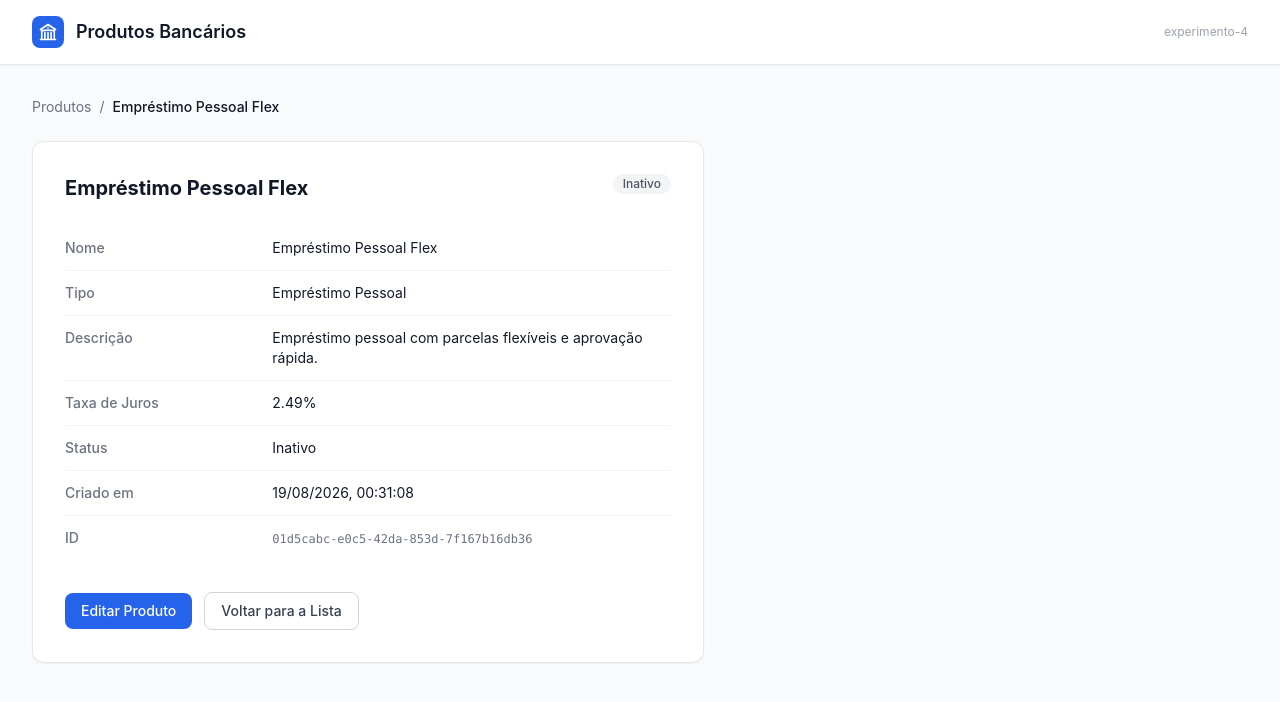
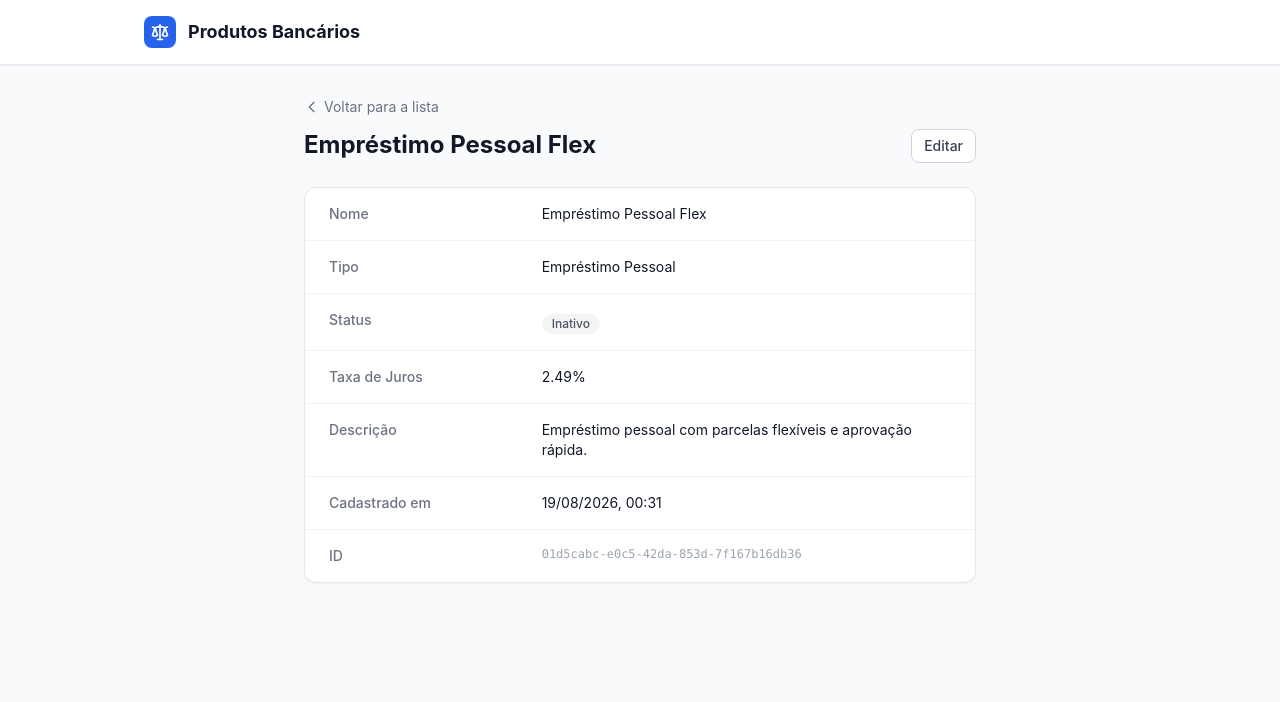
Before and after one commit to ldbarboza/experimento-4, a Next.js app: page /products/01d5cabc-e0c5-42da-853d-7f167b16db36 in a window 1280 px wide. Shown: the top 702 px of the page. Built offline with nearby package versions, Linux system fonts and the light colour scheme.

Commit message:
feat: add Next.js App Router pages (layout, home, products CRUD, 404)

```diff
--- a/src/app/layout.tsx
+++ b/src/app/layout.tsx
@@ -3,26 +3,18 @@ import './globals.css';
 
 export const metadata: Metadata = {
   title: 'Produtos Bancários | Experimento-4',
-  description: 'Sistema de cadastro de produtos bancários.',
+  description: 'Aplicação de cadastro de produtos bancários.',
 };
 
-export default function RootLayout({
-  children,
-}: {
-  children: React.ReactNode;
-}) {
+export default function RootLayout({ children }: { children: React.ReactNode }) {
   return (
     <html lang="pt-BR">
       <body>
-        {/* Top navigation bar */}
-        <header className="bg-white border-b border-gray-200 shadow-sm">
-          <div className="max-w-7xl mx-auto px-4 sm:px-6 lg:px-8">
-            <div className="flex items-center justify-between h-16">
-              <div className="flex items-center gap-3">
-                {/* Bank icon */}
-                <div className="flex items-center justify-center w-8 h-8 rounded-lg bg-blue-600">
+        <header className="border-b border-gray-200 bg-white shadow-sm">
+          <div className="mx-auto flex max-w-5xl items-center gap-3 px-4 py-4">
+            <div className="flex h-8 w-8 items-center justify-center rounded-lg bg-blue-600">
               <svg
-                    className="w-5 h-5 text-white"
+                className="h-5 w-5 text-white"
                 fill="none"
                 viewBox="0 0 24 24"
                 stroke="currentColor"
@@ -31,25 +23,16 @@ export default function RootLayout({
                 <path
                   strokeLinecap="round"
                   strokeLinejoin="round"
-                      d="M12 21v-8.25M15.75 21v-8.25M8.25 21v-8.25M3 9l9-6 9 6m-1.5 12V10.332A48.36 48.36 0 0012 9.75c-2.551 0-5.056.2-7.5.582V21M3 21h18M12 6.75h.008v.008H12V6.75z"
+                  d="M3 6l3 1m0 0l-3 9a5.002 5.002 0 006.001 0M6 7l3 9M6 7l6-2m6 2l3-1m-3 1l-3 9a5.002 5.002 0 006.001 0M18 7l3 9m-3-9l-6-2m0-2v2m0 16V5m0 16H9m3 0h3"
                 />
               </svg>
             </div>
-                <span className="text-lg font-semibold text-gray-900">
+            <a href="/" className="text-lg font-bold text-gray-900 hover:text-blue-600">
               Produtos Bancários
-                </span>
-              </div>
-              <span className="text-xs text-gray-400 hidden sm:block">
-                experimento-4
-              </span>
-            </div>
+            </a>
           </div>
         </header>
-
-        {/* Main content */}
-        <main className="max-w-7xl mx-auto px-4 sm:px-6 lg:px-8 py-8">
-          {children}
-        </main>
+        <main className="mx-auto max-w-5xl px-4 py-8">{children}</main>
       </body>
     </html>
   );
--- a/src/app/products/[id]/edit/page.tsx
+++ b/src/app/products/[id]/edit/page.tsx
@@ -10,6 +10,13 @@ interface EditProductPageProps {
   params: { id: string };
 }
 
+export async function generateMetadata({ params }: EditProductPageProps) {
+  const product = productStore.getById(params.id);
+  return {
+    title: product ? `Editar: ${product.name} | Produtos Bancários` : 'Editar Produto',
+  };
+}
+
 export default function EditProductPage({ params }: EditProductPageProps) {
   const product = productStore.getById(params.id);
 
@@ -18,25 +25,31 @@ export default function EditProductPage({ params }: EditProductPageProps) {
   }
 
   return (
-    <div className="max-w-2xl">
-      {/* Breadcrumb */}
-      <nav className="flex items-center gap-2 text-sm text-gray-500 mb-6">
-        <Link href="/" className="hover:text-blue-600 transition-colors">
-          Produtos
-        </Link>
-        <span>/</span>
+    <div className="mx-auto max-w-2xl">
+      <div className="mb-6">
         <Link
           href={`/products/${product.id}`}
-          className="hover:text-blue-600 transition-colors truncate max-w-[150px]"
+          className="inline-flex items-center gap-1 text-sm text-gray-500 hover:text-gray-700"
         >
-          {product.name}
+          <svg
+            className="h-4 w-4"
+            fill="none"
+            viewBox="0 0 24 24"
+            stroke="currentColor"
+            strokeWidth={2}
+          >
+            <path strokeLinecap="round" strokeLinejoin="round" d="M15 19l-7-7 7-7" />
+          </svg>
+          Voltar para detalhes
         </Link>
-        <span>/</span>
-        <span className="text-gray-900 font-medium">Editar</span>
-      </nav>
+        <h1 className="mt-2 text-2xl font-bold text-gray-900">Editar Produto</h1>
+        <p className="mt-1 text-sm text-gray-500">
+          Atualize os dados do produto{' '}
+          <span className="font-medium text-gray-700">{product.name}</span>.
+        </p>
+      </div>
 
-      <div className="bg-white rounded-xl border border-gray-200 shadow-sm p-6 sm:p-8">
-        <h1 className="text-xl font-bold text-gray-900 mb-6">Editar Produto</h1>
+      <div className="rounded-xl border border-gray-200 bg-white p-6 shadow-sm">
         <ProductForm initialData={product} />
       </div>
     </div>
--- a/src/app/products/[id]/page.tsx
+++ b/src/app/products/[id]/page.tsx
@@ -17,46 +17,57 @@ export default function ProductDetailPage({ params }: ProductDetailPageProps) {
     notFound();
   }
 
-  const fields = [
-    { label: 'Nome', value: product.name },
-    { label: 'Tipo', value: product.type },
-    {
-      label: 'Descrição',
-      value: product.description ?? <span className="text-gray-400 italic">Não informado</span>,
-    },
-    {
-      label: 'Taxa de Juros',
-      value:
-        product.interestRate !== undefined
-          ? `${product.interestRate.toFixed(2)}%`
-          : <span className="text-gray-400 italic">Não informado</span>,
-    },
-    { label: 'Status', value: product.status },
-    {
-      label: 'Criado em',
-      value: new Date(product.createdAt).toLocaleString('pt-BR'),
-    },
-    { label: 'ID', value: <span className="font-mono text-xs text-gray-500">{product.id}</span> },
-  ];
+  const formattedDate = new Date(product.createdAt).toLocaleDateString('pt-BR', {
+    day: '2-digit',
+    month: '2-digit',
+    year: 'numeric',
+    hour: '2-digit',
+    minute: '2-digit',
+  });
 
   return (
-    <div className="max-w-2xl">
-      {/* Breadcrumb */}
-      <nav className="flex items-center gap-2 text-sm text-gray-500 mb-6">
-        <Link href="/" className="hover:text-blue-600 transition-colors">
-          Produtos
+    <div className="mx-auto max-w-2xl">
+      <div className="mb-6">
+        <Link
+          href="/"
+          className="inline-flex items-center gap-1 text-sm text-gray-500 hover:text-gray-700"
+        >
+          <svg
+            className="h-4 w-4"
+            fill="none"
+            viewBox="0 0 24 24"
+            stroke="currentColor"
+            strokeWidth={2}
+          >
+            <path strokeLinecap="round" strokeLinejoin="round" d="M15 19l-7-7 7-7" />
+          </svg>
+          Voltar para a lista
         </Link>
-        <span>/</span>
-        <span className="text-gray-900 font-medium truncate max-w-[200px]">
-          {product.name}
-        </span>
-      </nav>
+        <div className="mt-2 flex items-start justify-between">
+          <h1 className="text-2xl font-bold text-gray-900">{product.name}</h1>
+          <Link href={`/products/${product.id}/edit`}>
+            <Button variant="secondary" size="sm">
+              Editar
+            </Button>
+          </Link>
+        </div>
+      </div>
 
-      <div className="bg-white rounded-xl border border-gray-200 shadow-sm p-6 sm:p-8">
-        <div className="flex items-start justify-between mb-6">
-          <h1 className="text-xl font-bold text-gray-900">{product.name}</h1>
+      <div className="overflow-hidden rounded-xl border border-gray-200 bg-white shadow-sm">
+        <dl className="divide-y divide-gray-100">
+          <div className="px-6 py-4 sm:grid sm:grid-cols-3 sm:gap-4">
+            <dt className="text-sm font-medium text-gray-500">Nome</dt>
+            <dd className="mt-1 text-sm text-gray-900 sm:col-span-2 sm:mt-0">{product.name}</dd>
+          </div>
+          <div className="px-6 py-4 sm:grid sm:grid-cols-3 sm:gap-4">
+            <dt className="text-sm font-medium text-gray-500">Tipo</dt>
+            <dd className="mt-1 text-sm text-gray-900 sm:col-span-2 sm:mt-0">{product.type}</dd>
+          </div>
+          <div className="px-6 py-4 sm:grid sm:grid-cols-3 sm:gap-4">
+            <dt className="text-sm font-medium text-gray-500">Status</dt>
+            <dd className="mt-1 sm:col-span-2 sm:mt-0">
               <span
-            className={`inline-flex items-center px-2.5 py-0.5 rounded-full text-xs font-medium ${
+                className={`inline-flex rounded-full px-2.5 py-0.5 text-xs font-medium ${
                   product.status === 'Ativo'
                     ? 'bg-green-100 text-green-800'
                     : 'bg-gray-100 text-gray-600'
@@ -64,25 +75,31 @@ export default function ProductDetailPage({ params }: ProductDetailPageProps) {
               >
                 {product.status}
               </span>
+            </dd>
           </div>
-
-        <dl className="divide-y divide-gray-100">
-          {fields.map(({ label, value }) => (
-            <div key={label} className="py-3 sm:grid sm:grid-cols-3 sm:gap-4">
-              <dt className="text-sm font-medium text-gray-500">{label}</dt>
-              <dd className="mt-1 text-sm text-gray-900 sm:col-span-2 sm:mt-0">{value}</dd>
+          <div className="px-6 py-4 sm:grid sm:grid-cols-3 sm:gap-4">
+            <dt className="text-sm font-medium text-gray-500">Taxa de Juros</dt>
+            <dd className="mt-1 text-sm text-gray-900 sm:col-span-2 sm:mt-0">
+              {product.interestRate !== undefined ? `${product.interestRate}%` : '—'}
+            </dd>
           </div>
-          ))}
+          <div className="px-6 py-4 sm:grid sm:grid-cols-3 sm:gap-4">
+            <dt className="text-sm font-medium text-gray-500">Descrição</dt>
+            <dd className="mt-1 text-sm text-gray-900 sm:col-span-2 sm:mt-0">
+              {product.description || <span className="text-gray-400">—</span>}
+            </dd>
+          </div>
+          <div className="px-6 py-4 sm:grid sm:grid-cols-3 sm:gap-4">
+            <dt className="text-sm font-medium text-gray-500">Cadastrado em</dt>
+            <dd className="mt-1 text-sm text-gray-900 sm:col-span-2 sm:mt-0">{formattedDate}</dd>
+          </div>
+          <div className="px-6 py-4 sm:grid sm:grid-cols-3 sm:gap-4">
+            <dt className="text-sm font-medium text-gray-500">ID</dt>
+            <dd className="mt-1 font-mono text-xs text-gray-400 sm:col-span-2 sm:mt-0">
+              {product.id}
+            </dd>
+          </div>
         </dl>
-
-        <div className="mt-8 flex items-center gap-3">
-          <Link href={`/products/${product.id}/edit`}>
-            <Button variant="primary">Editar Produto</Button>
-          </Link>
-          <Link href="/">
-            <Button variant="secondary">Voltar para a Lista</Button>
-          </Link>
-        </div>
       </div>
     </div>
   );
--- a/src/app/products/new/page.tsx
+++ b/src/app/products/new/page.tsx
@@ -8,18 +8,28 @@ export const metadata = {
 
 export default function NewProductPage() {
   return (
-    <div className="max-w-2xl">
-      {/* Breadcrumb */}
-      <nav className="flex items-center gap-2 text-sm text-gray-500 mb-6">
-        <Link href="/" className="hover:text-blue-600 transition-colors">
-          Produtos
+    <div className="mx-auto max-w-2xl">
+      <div className="mb-6">
+        <Link
+          href="/"
+          className="inline-flex items-center gap-1 text-sm text-gray-500 hover:text-gray-700"
+        >
+          <svg
+            className="h-4 w-4"
+            fill="none"
+            viewBox="0 0 24 24"
+            stroke="currentColor"
+            strokeWidth={2}
+          >
+            <path strokeLinecap="round" strokeLinejoin="round" d="M15 19l-7-7 7-7" />
+          </svg>
+          Voltar para a lista
         </Link>
-        <span>/</span>
-        <span className="text-gray-900 font-medium">Novo Produto</span>
-      </nav>
+        <h1 className="mt-2 text-2xl font-bold text-gray-900">Novo Produto</h1>
+        <p className="mt-1 text-sm text-gray-500">Preencha os dados para cadastrar um novo produto bancário.</p>
+      </div>
 
-      <div className="bg-white rounded-xl border border-gray-200 shadow-sm p-6 sm:p-8">
-        <h1 className="text-xl font-bold text-gray-900 mb-6">Cadastrar Novo Produto</h1>
+      <div className="rounded-xl border border-gray-200 bg-white p-6 shadow-sm">
         <ProductForm />
       </div>
     </div>
```
Also changed, not shown: src/app/globals.css (+2 -26 lines), src/app/not-found.tsx (+6 -19 lines), src/app/page.tsx (+9 -12 lines). Lines whose indentation alone changed are shown as unchanged.
